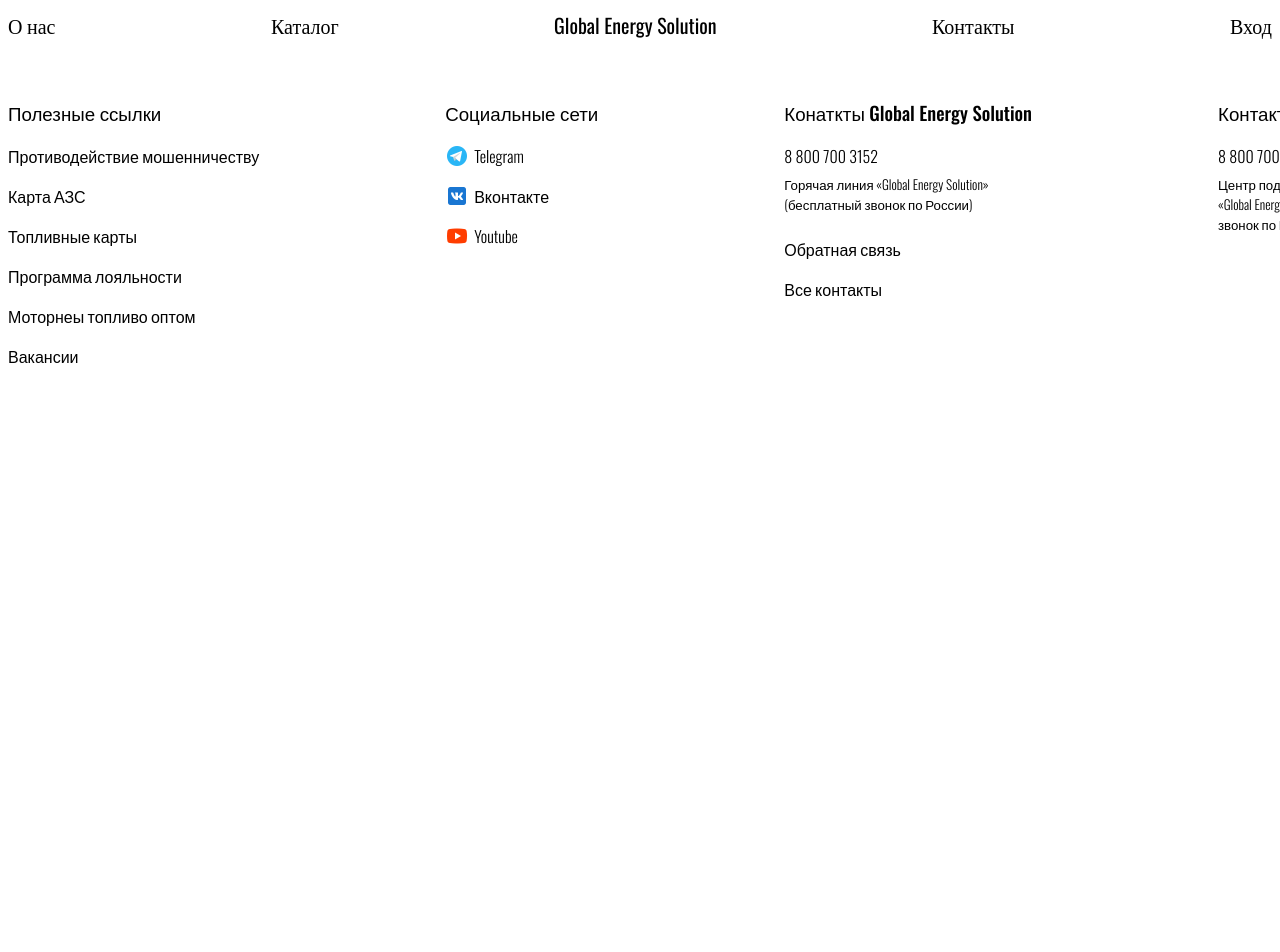
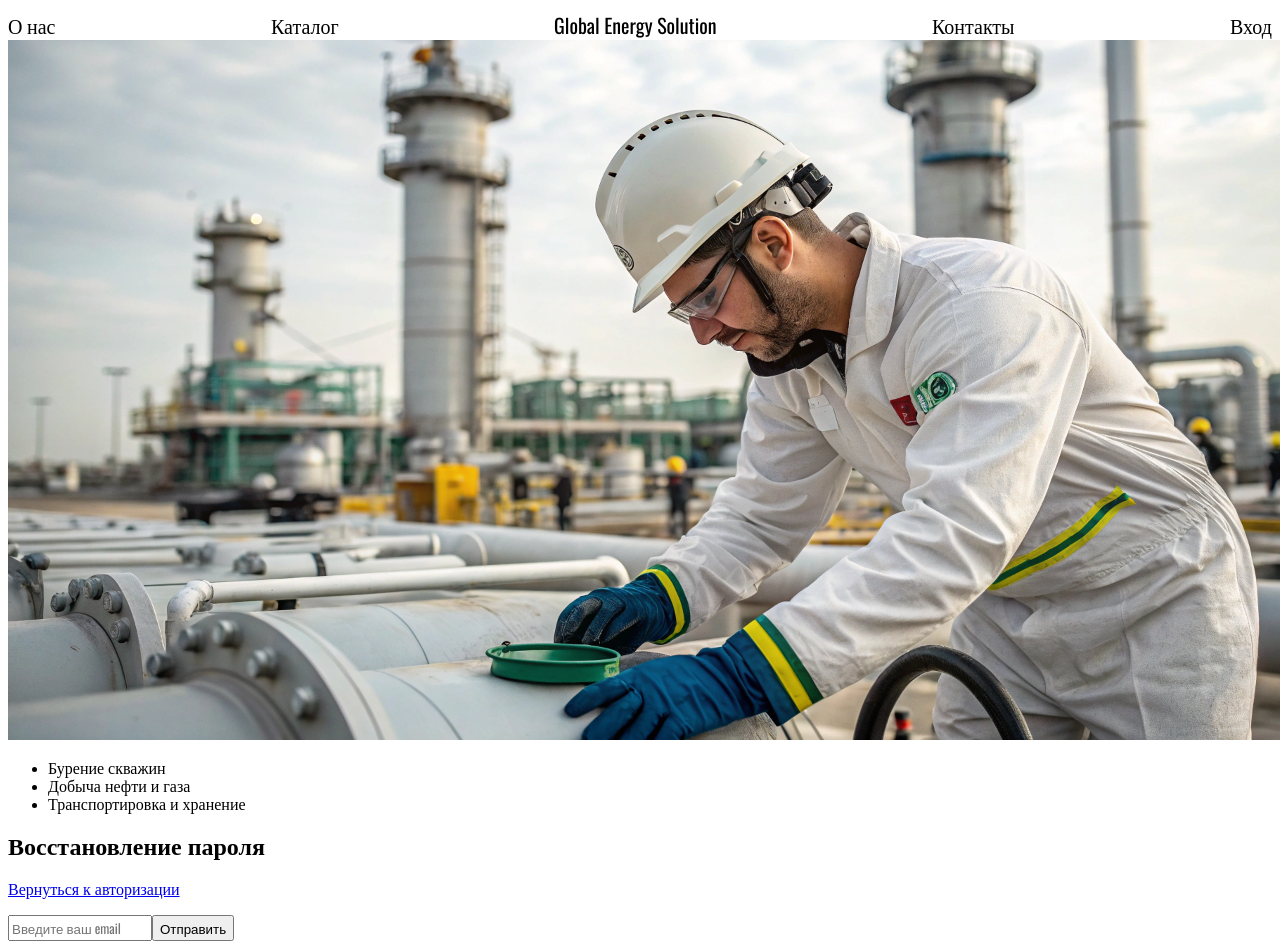
Before and after one commit to 1ndex13/ges-front, a React (Vite) app: page /forgot-password in a window 1280 px wide. Shown: the top 952 px of the page. Before the commit the page ends 800 px from the top, so only its background shows below. Built offline with nearby package versions, Linux system fonts and the light colour scheme.

Commit message:
Забыли пароль

```diff
--- a/src/App.jsx
+++ b/src/App.jsx
@@ -10,6 +10,7 @@
 import { Login } from "./components/Main/components/Pages/Login/Login";
 import { Profile } from "./components/Main/components/Pages/Profile/Profile";
 import { GasStation } from "./components/Main/components/Pages/Catalog/CatalogCard/GasStation";
+import { ForgotPassword } from "./components/Main/components/Pages/ForgotPassword/ForgotPassword";
 import "./App.css";
 
 function App() {
@@ -29,10 +30,10 @@
     setIsAuthenticated(true); // Обновляем состояние авторизации
   };
 
-  // Функция для выхода из системы
+
   const handleLogout = () => {
     localStorage.removeItem("user");
-    setIsAuthenticated(false); // Обновляем состояние авторизации
+    setIsAuthenticated(false);
   };
 
   return (
@@ -45,7 +46,7 @@
         <Route path="/contacts" element={<Contacts />} />
         <Route
           path="/login"
-          element={<Login onLogin={handleLogin} />} // Передаем handleLogin в Login
+          element={<Login onLogin={handleLogin} />}
         />
         <Route path="/register" element={<Register />} />
         <Route
@@ -53,6 +54,7 @@
           element={<Profile isAuthenticated={isAuthenticated} />}
         />
         <Route path="/gas-station"  element={<GasStation/>}/>
+        <Route path="/forgot-password" element={<ForgotPassword />} />
       </Routes>
       <Footer />
     </>
--- a/src/components/Main/components/Pages/Catalog/CatalogCard/CatalogCard.module.css
+++ b/src/components/Main/components/Pages/Catalog/CatalogCard/CatalogCard.module.css
@@ -4,6 +4,3 @@
     width: 1440px;
     margin: 0 auto;
 }
-h1{
-    color: red;
-}
--- /dev/null
+++ b/src/components/Main/components/Pages/ForgotPassword/ForgotPassword.jsx
@@ -0,0 +1,60 @@
+import React, { useState } from "react";
+import { Link, useNavigate } from "react-router-dom";
+import axios from "axios";
+import style from "./ForgotPassword.module.css";
+
+
+export const ForgotPassword = () => {
+  const [email, setEmail] = useState("");
+  const [error, setError] = useState("");
+  const [success, setSuccess] = useState("");
+  const navigate = useNavigate();
+
+  const handleSubmit = async (e) => {
+    e.preventDefault();
+    try {
+      const response = await axios.post("http://localhost:8080/api/auth/forgot-password", {
+        email,
+      });
+      console.log("Успешно:", response.data);
+      setSuccess("Письмо для сброса пароля отправлено на ваш email.");
+      setError("");
+    } catch (err) {
+        const errorMessage = err.response?.data?.message || "Не удалось отправить запрос";
+        setError("Ошибка: " + errorMessage);
+        setSuccess("");
+        console.error("Ошибка:", err);
+    }
+  };
+
+  return (
+    <div className={style.container}>
+      <div className={style.textForm}>
+        <img src="/a-clean-oilman-at-work.png" alt="" />
+        <ul>
+          <li>Бурение скважин</li>
+          <li>Добыча нефти и газа</li>
+          <li>Транспортировка и хранение</li>
+        </ul>
+      </div>
+      <form className={style.authForm} onSubmit={handleSubmit}>
+        <div className={style.authText}>
+          <h2>Восстановление пароля</h2>
+          <p>
+            <Link to="/login">Вернуться к авторизации</Link>
+          </p>
+        </div>
+        <input
+          type="email"
+          placeholder="Введите ваш email"
+          value={email}
+          onChange={(e) => setEmail(e.target.value)}
+          required
+        />
+        {error && <p style={{ color: "red" }}>{error}</p>}
+        {success && <p style={{ color: "green" }}>{success}</p>}
+        <button type="submit">Отправить</button>
+      </form>
+    </div>
+  );
+};
--- a/src/components/Main/components/Pages/Login/Login.jsx
+++ b/src/components/Main/components/Pages/Login/Login.jsx
@@ -63,7 +63,7 @@
         <button type="submit">Войти</button>
         <div className={style.forgetPassword}>
           <p>
-            <Link to="/">Забыли пароль?</Link>
+            <Link to="/forgot-password">Забыли пароль?</Link>
           </p>
         </div>
       </form>
```
Also changed, not shown: src/components/Main/components/Pages/ForgotPassword/ForgotPassword.module.css (added).
